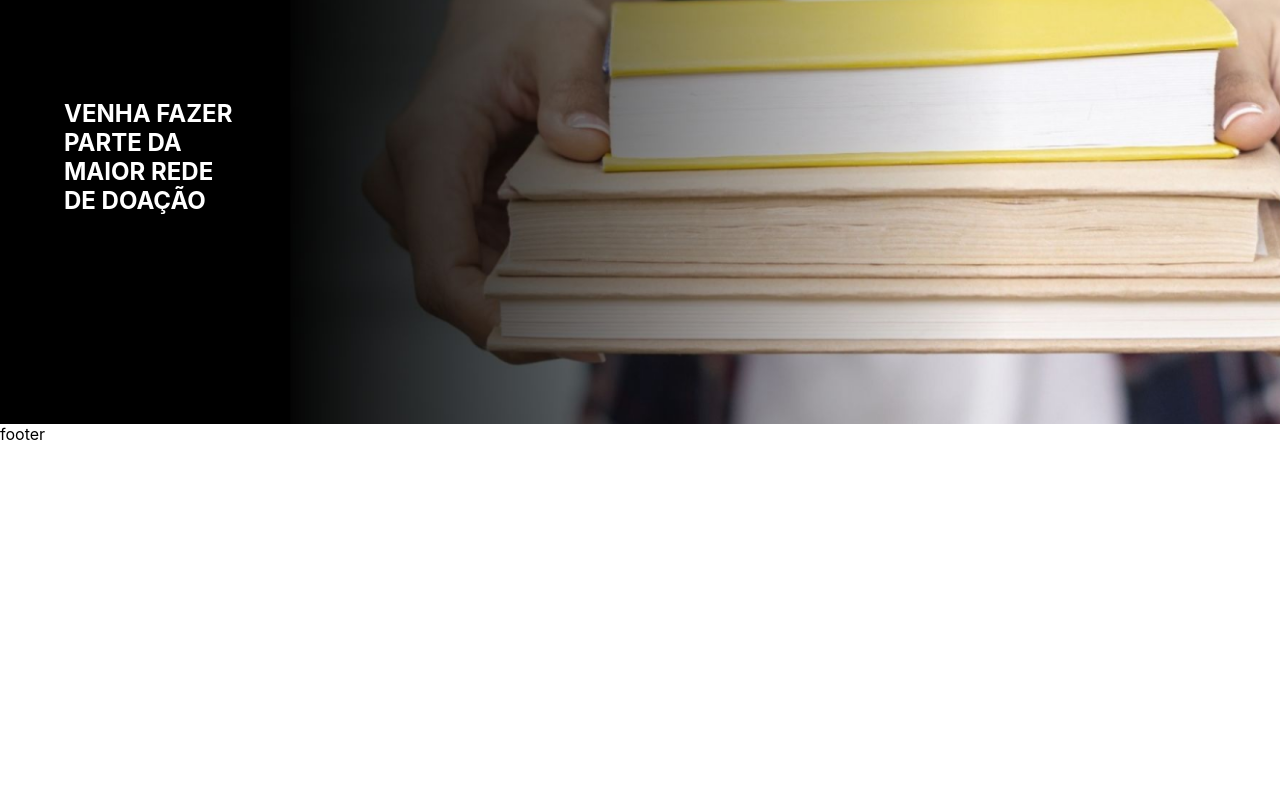
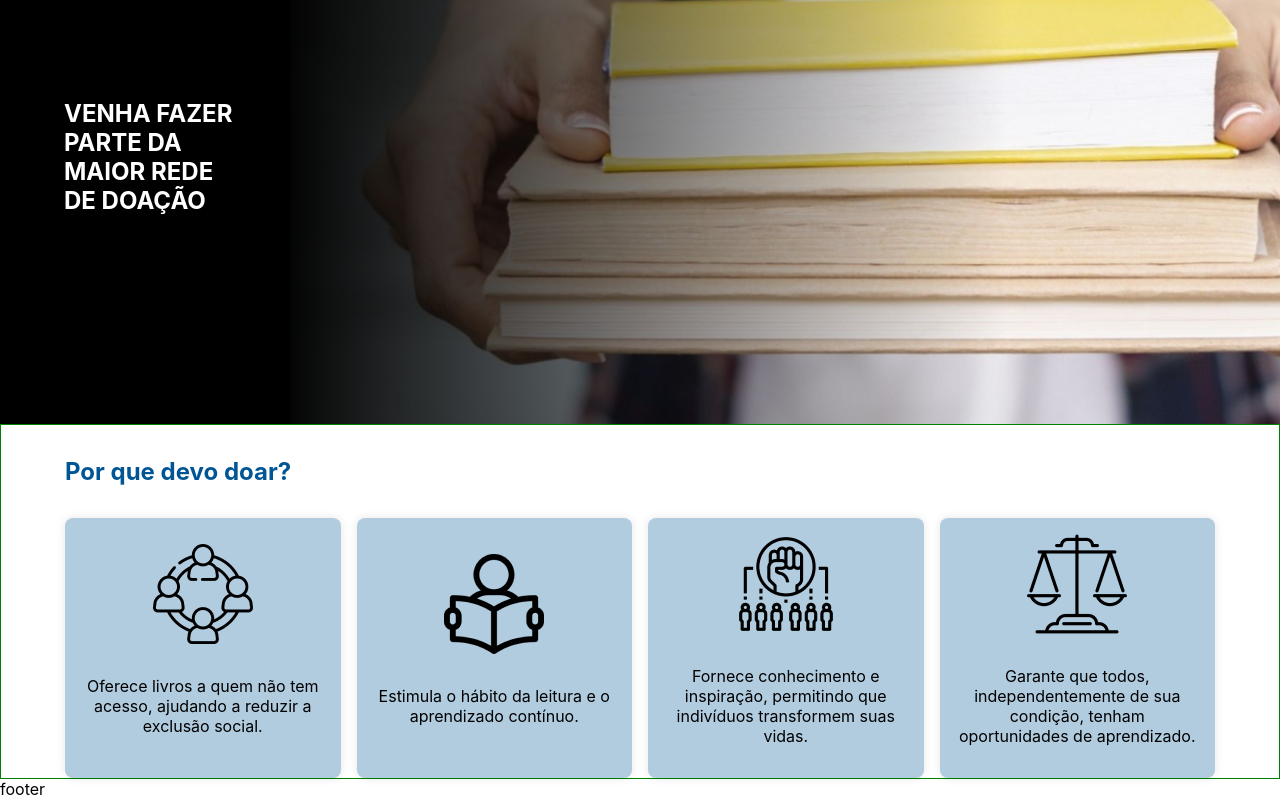
Before and after one commit to argelhr/VNW---desafio-final-mod-1, a React (Vite) app: page / in a window 1280 px wide. Shown: the part 208-1007 px from the top of the page. Before the commit the page ends 800 px from the top, so only its background shows below. Built offline with nearby package versions, Linux system fonts and the light colour scheme.

Commit message:
feat: finalização da "home"

```diff
--- /dev/null
+++ b/src/pages/Home/Cards/index.jsx
@@ -0,0 +1,48 @@
+import React from "react";
+import community from "../../../assets/community.png";
+import reading from "../../../assets/reading.png";
+import transform from "../../../assets/transform.png";
+import balance from "../../../assets/balance.png";
+import style from "./styles.module.scss";
+
+const Cards = () => {
+  const cards = [
+    {
+      id: 1,
+      imagem: community,
+      alt: "Ícone de pessoas em comunidade",
+      texto: " Oferece livros a quem não tem acesso, ajudando a reduzir a exclusão social.",
+    },
+    {
+      id: 2,
+      imagem: reading,
+      alt: "Ícone de uma pessoa lendo",
+      texto: "Estimula o hábito da leitura e o aprendizado contínuo.",
+    },
+    {
+      id: 3,
+      imagem: transform,
+      alt: "Ícone de transformação por meio de um livro",
+      texto: "Fornece conhecimento e inspiração, permitindo que indivíduos transformem suas vidas.",
+    },
+    {
+      id: 4,
+      imagem: balance,
+      alt: "Ícone de balança simbolizando oportunidades iguais para todos",
+      texto: "Garante que todos, independentemente de sua condição, tenham oportunidades de aprendizado.",
+    },
+  ];
+
+  return (
+    <div className={style.cards}>
+      {cards.map((card) => (
+        <article key={card.id} className={style.card}>
+          <img src={card.imagem} alt={card.alt} />
+          <p>{card.texto}</p>
+        </article>
+      ))}
+    </div>
+  );
+};
+
+export default Cards;
--- /dev/null
+++ b/src/pages/Home/Cards/styles.module.scss
@@ -0,0 +1,52 @@
+.cards {
+  display: grid;
+  margin: 0 64px;
+  gap: 16px;
+  grid-auto-rows: 1fr;
+  grid-template-columns: repeat(4, 1fr);
+  @media (max-width: 1200px) {
+    grid-template-columns: repeat(2, 1fr);
+  }
+
+  @media (max-width: 600px) {
+    grid-template-columns: 1fr;
+  }
+}
+.card {
+  display: flex;
+  flex-direction: column;
+  align-items: center;
+  justify-content: center;
+  padding: 16px;
+  border-radius: 8px;
+  background: #0157944d;
+  box-shadow: 0 0 10px rgba(0, 0, 0, 0.1);
+  transition: all 1s;
+  img {
+    filter: drop-shadow(2px 2px 1px rgba(0, 0, 0, 0.4));
+    width: 100px;
+    height: 100px;
+    margin-bottom: 16px;
+    filter: invert(0);
+    transition: all 1s ease;
+  }
+  p {
+    text-align: center;
+    margin: 16px 0;
+    color: #000000;
+    transition: all 1s ease;
+  }
+  &:hover,
+  &:focus {
+    background: #015794;
+  }
+  &:hover p,
+  &:focus p {
+    color: #fff;
+    text-shadow: 1px 1px 1px #000;
+  }
+  &:hover img,
+  &:focus {
+    filter: invert(1);
+  }
+}
--- a/src/pages/Home/index.jsx
+++ b/src/pages/Home/index.jsx
@@ -1,13 +1,21 @@
 import React from "react";
-import banner from "../../assets/banner.png";
 import style from "./styles.module.scss";
+import Cards from "./Cards";
 
 const Home = () => {
   return (
     <main>
-      <section className={style.banner}>
-        <h2>VENHA FAZER PARTE DA MAIOR REDE DE DOAÇÃO</h2>
-      </section>
+      <div className={style.main_container}>
+        <section className={style.banner}>
+          <h2>VENHA FAZER PARTE DA MAIOR REDE DE DOAÇÃO</h2>
+        </section>
+      </div>
+      <div className={style.main_container}>
+        <section className={style.content}>
+          <h2>Por que devo doar?</h2>
+          <Cards />
+        </section>
+      </div>
     </main>
   );
 };
--- a/src/pages/Home/styles.module.scss
+++ b/src/pages/Home/styles.module.scss
@@ -1,22 +1,30 @@
-main {
-  display: flex;
-  justify-content: center;
+.main_container {
   width: 100%;
+  margin: 0 auto;
   max-width: 1366px;
-  margin: 0 auto;
-  background: linear-gradient(180deg, red 0%, blue 100%);
+
+  section {
+    display: flex;
+    justify-content: flex-start;
+  }
   .banner {
-    background: url("../../assets/banner.png") no-repeat center center;
     width: 100%;
     height: 534px;
+    align-items: center;
+    background: url("../../assets/banner.png") no-repeat center center;
     background-size: cover;
-    display: flex;
-    justify-content: flex-start;
-    align-items: center;
     h2 {
       width: 250px;
       color: #fff;
       padding: 0 0 0 64px;
     }
   }
+  .content {
+    flex-direction: column;
+    border: 1px green solid;
+    h2 {
+      margin: 32px 64px;
+      color: #005695;
+    }
+  }
 }
```
